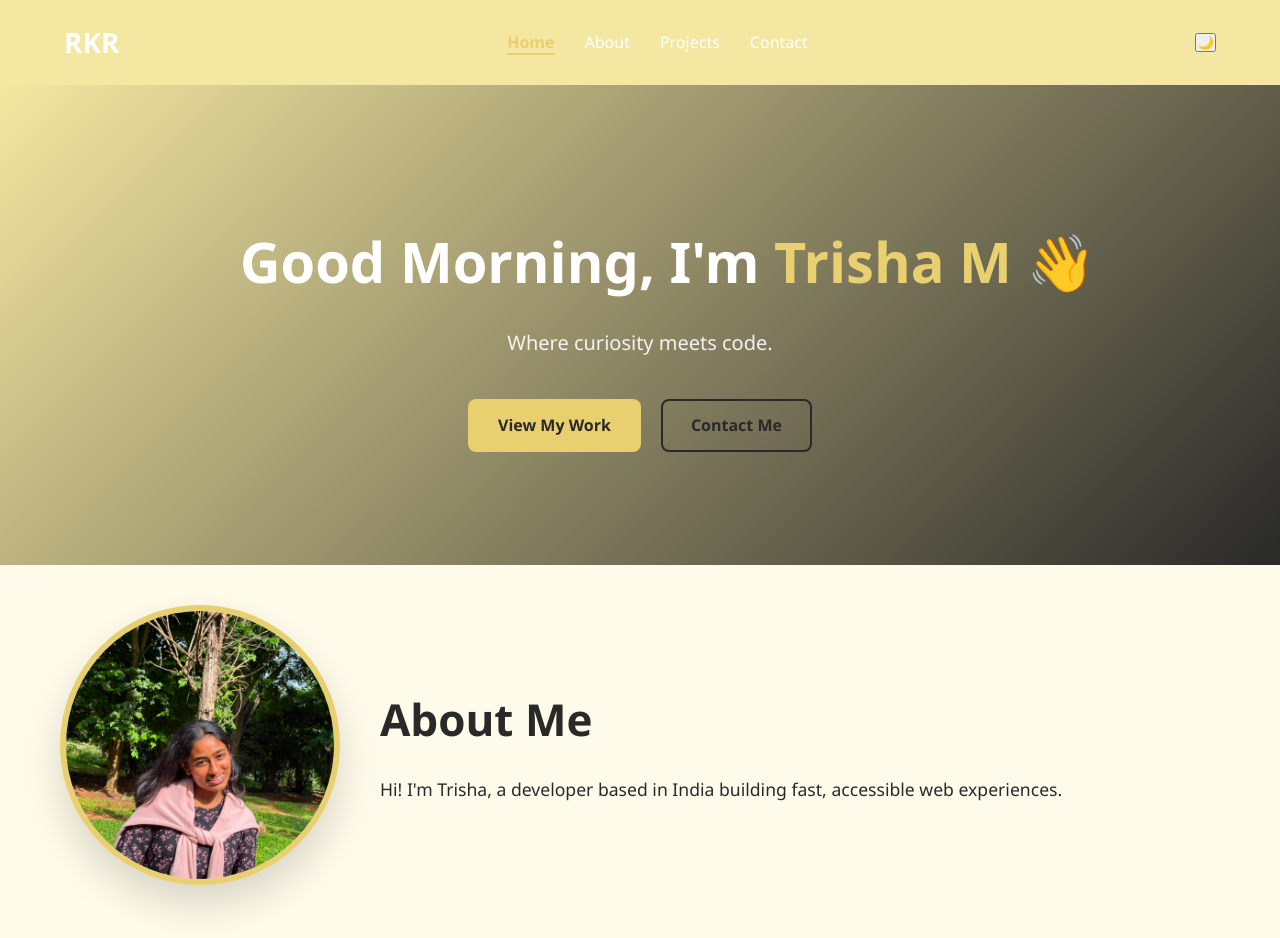
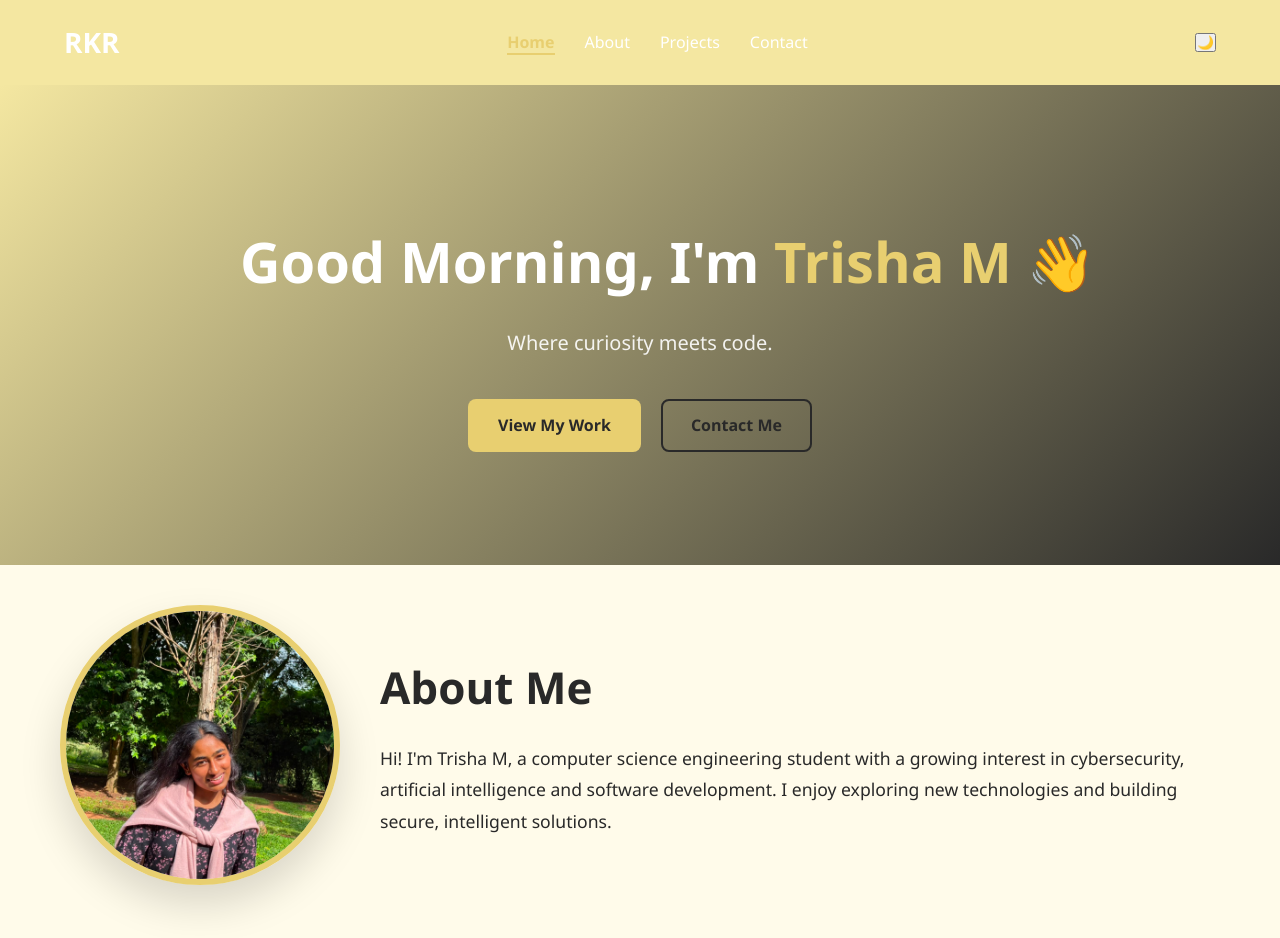
Before and after one commit to trishamadhusudhan/my-profile, a React (Vite) app: page / in a window 1280 px wide. Shown: the top 938 px of the page. Built offline with nearby package versions, Linux system fonts and the light colour scheme.

Commit message:
update about section content

```diff
--- a/src/components/AboutSection/AboutSection.jsx
+++ b/src/components/AboutSection/AboutSection.jsx
@@ -5,11 +5,13 @@ function AboutSection() {
     <section id='about' className='about-section'>
       <div className='about-wrapper container'>
         <div className='about-image'>
-          <img src='/Photo.jpeg' alt='Rakesh' />
+          <img src='/photo.jpeg' alt='Trisha' />
         </div>
         <div className='about-copy'>
           <h1>About Me</h1>
-          <p>Hi! I'm Trisha, a developer based in India building fast, accessible web experiences.</p>
+          <p>Hi! I'm Trisha M, a computer science engineering student with a growing interest in cybersecurity, artificial intelligence and software development.
+            I enjoy exploring new technologies and building secure, intelligent solutions.
+          </p>
         </div>
       </div>
     </section>
```
